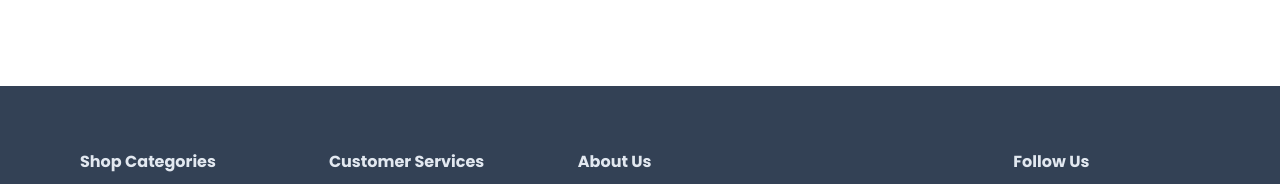
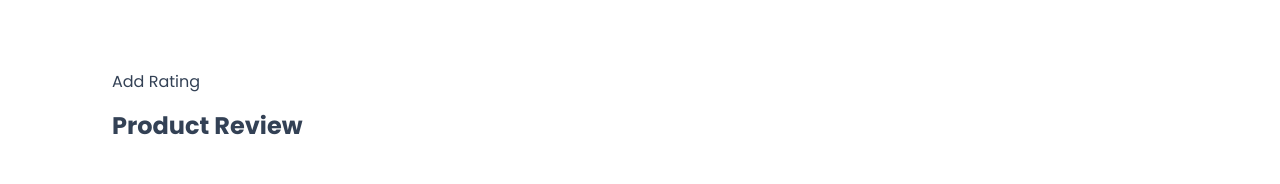
Before and after one commit to HillaryNyakundi/motor-shop, a Next.js app: page /product/1 in a window 1280 px wide. Shown: the part 526-710 px from the top of the page. Built offline with nearby package versions, Linux system fonts and the light colour scheme; a web font is replaced by a local one.

Commit message:
Worked on the listing reviews for a particular product, next on I will create an avatar

```diff
--- /dev/null
+++ b/app/components/Heading.tsx
@@ -0,0 +1,14 @@
+interface HeadingProps {
+  title: string;
+  center?: boolean;
+}
+
+const Heading: React.FC<HeadingProps> = ({ title, center }) => {
+  return (
+    <div className={center ? "text-center" : "text-start"}>
+      <h1 className="font-bold text-2xl">{title}</h1>
+    </div>
+  );
+};
+
+export default Heading;
--- /dev/null
+++ b/app/product/[productId]/ListRating.tsx
@@ -0,0 +1,39 @@
+"use client";
+
+import Heading from "@/app/components/Heading";
+import { Rating } from "@mui/material";
+import moment from "moment";
+
+interface ListRatingProps {
+  product: any;
+}
+const ListRating: React.FC<ListRatingProps> = ({ product }) => {
+  return (
+    <div>
+      <Heading title="Product Review" />
+      <div className="text-sm mt-2">
+        {product.reviews &&
+          product.reviews.map((review: any) => {
+            return (
+              <div key={review.id} className="max-w-300px">
+                <div className="flex-gap-2 items-center">
+                  <div>Avatar</div>
+                  <div className="font-semibold">{review?.user.name}</div>
+                  <div className="font-light">
+                    {moment(review.createdDate).fromNow()}
+                  </div>
+                </div>
+                <div className="mt-2">
+                  <Rating value={review.rating} readOnly />
+                  <div className="ml-2">{review.comment}</div>
+                  <hr className="mt-4 mb-4" />
+                </div>
+              </div>
+            );
+          })}
+      </div>
+    </div>
+  );
+};
+
+export default ListRating;
--- a/app/product/[productId]/page.tsx
+++ b/app/product/[productId]/page.tsx
@@ -1,6 +1,7 @@
 import Container from "@/app/Container";
 import { product } from "@/utils/product";
 import ProductDetails from "./ProductDetails";
+import ListRating from "./ListRating";
 
 interface IParams {
   productId?: string;
@@ -12,6 +13,10 @@
     <div className="p-8">
       <Container>
         <ProductDetails product={product} />
+        <div className="flex flex-col mt-20 gap-4">
+          <div>Add Rating</div>
+          <ListRating product={product} />
+        </div>
       </Container>
     </div>
   );
--- a/package.json
+++ b/package.json
@@ -18,6 +18,7 @@
     "autoprefixer": "10.4.19",
     "eslint": "8.57.0",
     "eslint-config-next": "14.2.3",
+    "moment": "^2.30.1",
     "next": "14.2.3",
     "postcss": "8.4.38",
     "react": "18.3.1",
```
Also changed, not shown: 1 other file (tests, documents, lock files or other folders).
